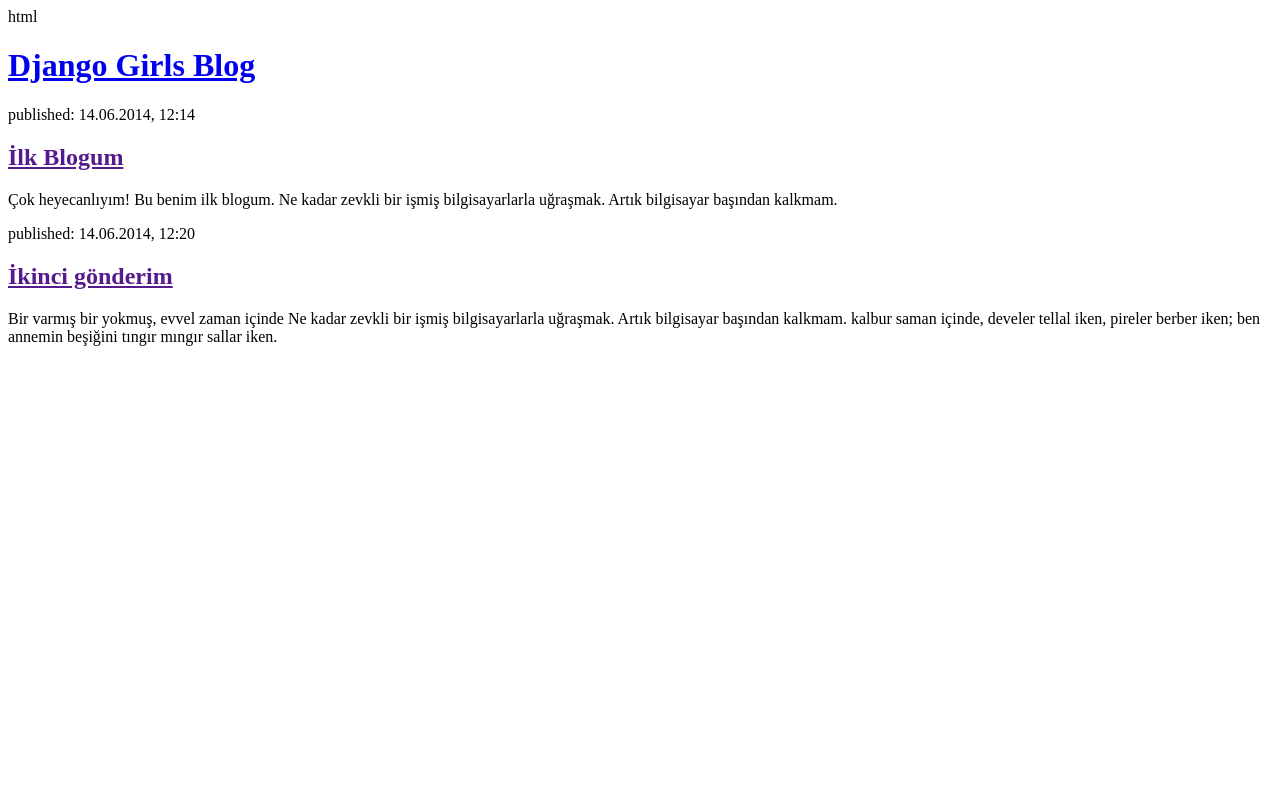
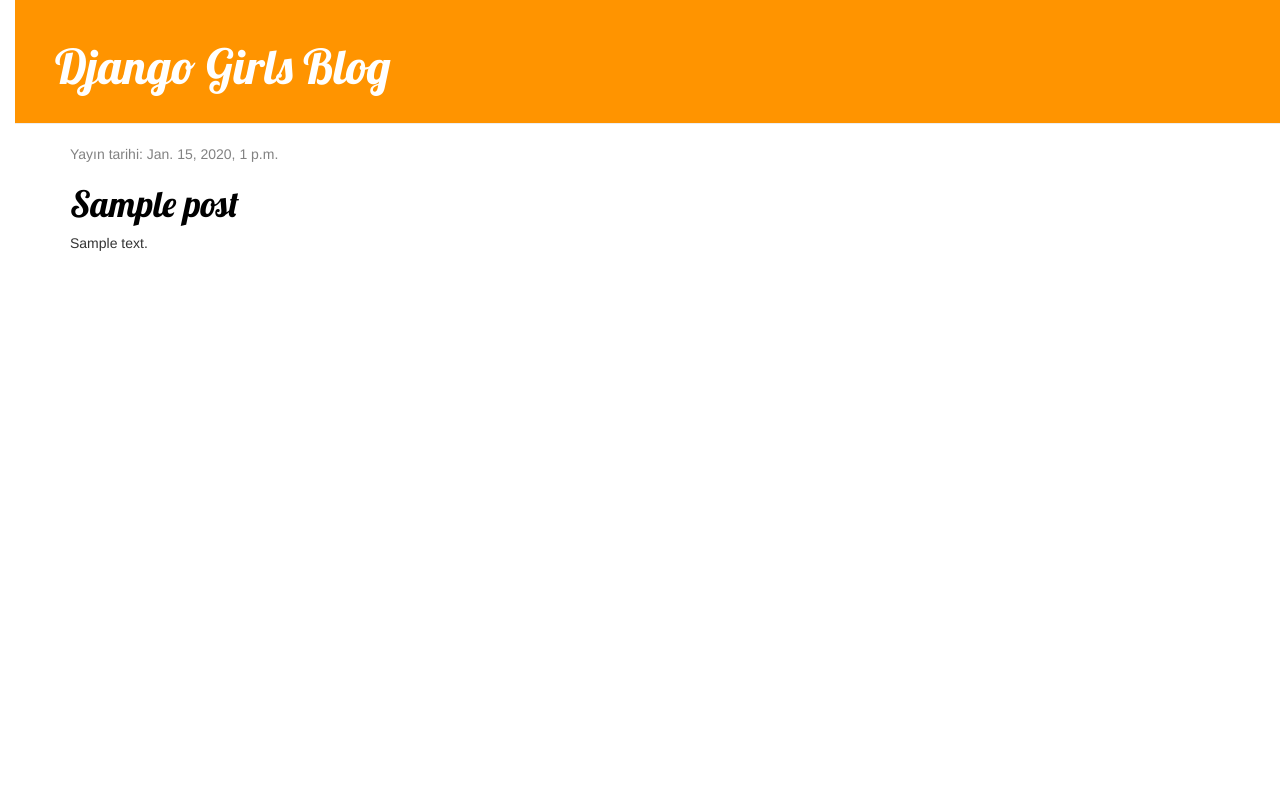
Before and after one commit to nuveyre/my-first-blog, a Django app: template blog/templates/blog/post_list.html in a window 1280 px wide. Run offline with Django 3.2, Linux system fonts and the light colour scheme; the template is opened without the code that fills it: values that come from a table or form of the project are taken from there, others are empty; tables that the repository leaves empty hold one stand-in row (values such as "Sample post"); some libraries are stand-ins or nearby versions.

Commit message:
Site için CSS ve ayrıntılı blog gönderisi için görünüm ve şablon eklendi.

```diff
--- /dev/null
+++ b/blog/static/css/blog.css
@@ -0,0 +1,53 @@
+h1 a {
+	    color: #FCA205;
+	    font-family: 'Lobster';
+    }
+    body {
+	        padding-left: 15px;
+	}
+	.page-header {
+		    background-color: #ff9400;
+		        margin-top: 0;
+			    padding: 20px 20px 20px 40px;
+		    }
+
+		    .page-header h1, .page-header h1 a, .page-header h1 a:visited, .page-header h1 a:active {
+			        color: #ffffff;
+				    font-size: 36pt;
+				        text-decoration: none;
+				}
+
+				.content {
+					    margin-left: 40px;
+				    }
+
+				    h1, h2, h3, h4 {
+					        font-family: 'Lobster', cursive;
+					}
+
+					.date {
+						    color: #828282;
+					    }
+
+					    .save {
+						        float: right;
+						}
+
+						.post-form textarea, .post-form input {
+							    width: 100%;
+						    }
+
+						    .top-menu, .top-menu:hover, .top-menu:visited {
+							        color: #ffffff;
+								    float: right;
+								        font-size: 26pt;
+									    margin-right: 20px;
+								    }
+
+								    .post {
+									        margin-bottom: 70px;
+									}
+
+									.post h1 a, .post h1 a:visited {
+										    color: #000000;
+									    }
--- /dev/null
+++ b/blog/templates/blog/base.html
@@ -0,0 +1,23 @@
+{% load static %}
+<html>
+	<head>
+		<title>Django Girls blog</title>
+		<link rel="stylesheet" href="//maxcdn.bootstrapcdn.com/bootstrap/3.2.0/css/bootstrap.min.css">
+		<link rel="stylesheet" href="//maxcdn.bootstrapcdn.com/bootstrap/3.2.0/css/bootstrap-theme.min.css">
+		<link href='//fonts.googleapis.com/css?family=Lobster&subset=latin,latin-ext' rel='stylesheet' type='text/css'>
+		<link rel="stylesheet" href="{% static 'css/blog.css' %}">
+	</head>
+	<body>
+		<div class="page-header">
+			<h1><a href="/">Django Girls Blog</a></h1>
+		</div>
+		<div class="content container">
+			<div class="row">
+				<div class="col-md-8">
+					{% block content %}
+					{% endblock %}
+				</div>
+			</div>
+		</div>
+	</body>
+</html>
--- a/blog/templates/blog/post_list.html
+++ b/blog/templates/blog/post_list.html
@@ -1,22 +1,11 @@
-html
-<html>
-	<head>
-		<title>Django Girls blog</title>
-	</head>
-	<body>
-		        <div>
-				            <h1><a href="/">Django Girls Blog</a></h1>
-					            </div>
-						            <div>
-								    <p>published: 14.06.2014, 12:14</p>
-								                <h2><a href="">İlk Blogum</a></h2>
-										            <p>Çok heyecanlıyım! Bu benim ilk blogum. Ne kadar zevkli bir işmiş bilgisayarlarla uğraşmak. Artık bilgisayar başından kalkmam. </p>
-											            </div>
-
-												            <div>
-														                <p>published: 14.06.2014, 12:20</p>
-																            <h2><a href="">İkinci gönderim</a></h2>
-																	                <p>Bir varmış bir yokmuş, evvel zaman içinde Ne kadar zevkli bir işmiş bilgisayarlarla uğraşmak. Artık bilgisayar başından kalkmam. kalbur saman içinde, develer tellal iken, pireler berber iken; ben annemin beşiğini tıngır mıngır sallar iken.</p>
-																		        </div>
-																				    </body>
-</html>
+{% extends 'blog/base.html' %}
+{% block content %}
+																		                {% for post in posts %}
+																				                <div class="post">
+																							                    <div class="date">
+																										                            <p>Yayın tarihi: {{ post.published_date }}</p>
+																													                        </div>
+																																                    <h1><a href="{% url 'post_detail' pk=post.pk %}">{{ post.title }}</a></h1>																									                        <p>{{ post.text|linebreaksbr }}</p>
+																																					                </div>
+																																							            {% endfor %}
+																																								    {% endblock %}
--- a/blog/urls.py
+++ b/blog/urls.py
@@ -2,5 +2,6 @@
 from . import views
 urlpatterns = [
         path('', views.post_list, name='post_list'),
+        path('post/<int:pk>/', views.post_detail, name='post_detail'),
 
 ]
```
Also changed, not shown: blog/templates/blog/post_detail.html (added, +13 -0 lines), blog/views.py (+8 -1 lines).
